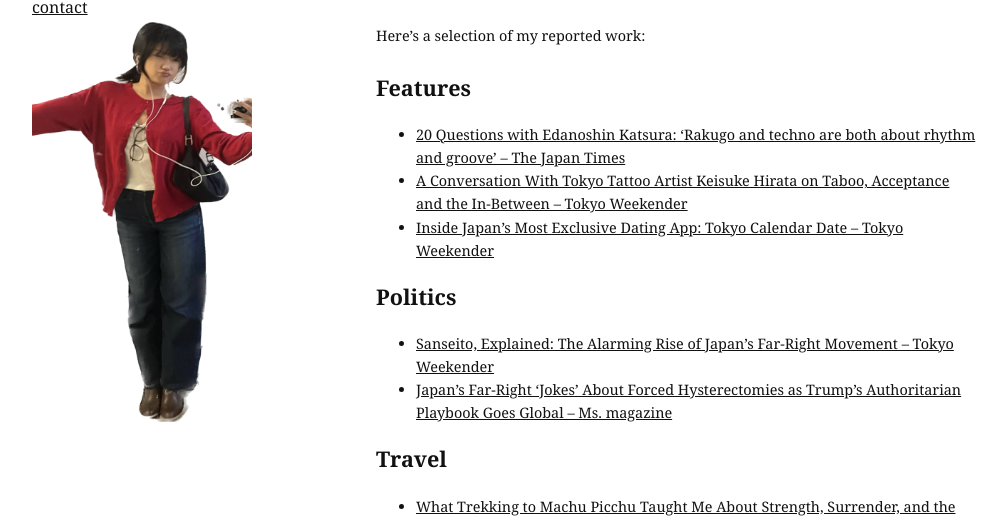
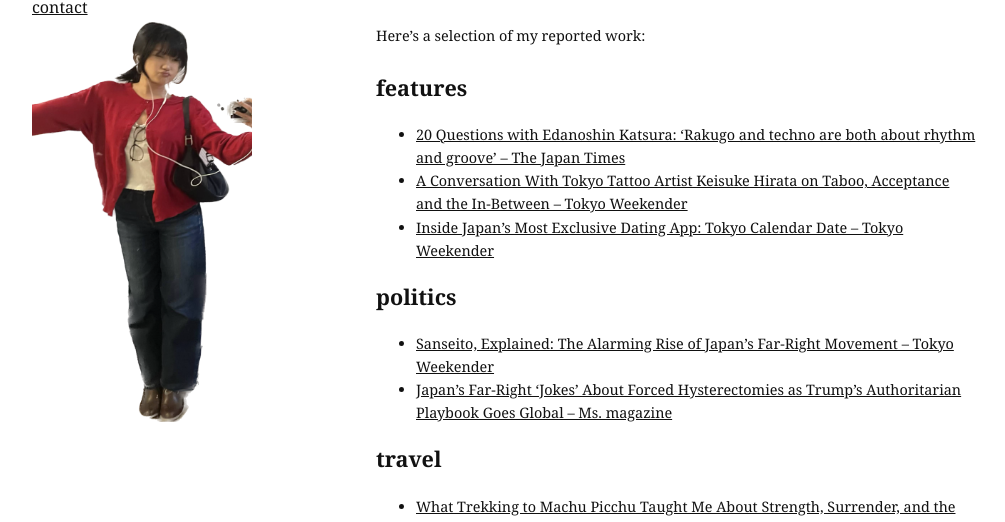
Before and after one commit to wakabss/portfolio-site, a Next.js app: page /reported in a window 1280 px wide. Shown: the part 244-766 px from the top of the page, without its empty margins (106-1111 px from the left). Built offline with nearby package versions, Linux system fonts and the light colour scheme.

Commit message:
Update page.tsx

```diff
--- a/app/reported/page.tsx
+++ b/app/reported/page.tsx
@@ -6,7 +6,7 @@ export default function ReportedPage() {
       <div style={{ fontSize: '0.9rem', lineHeight: 1.6 }}>
         <p>Here’s a selection of my reported work:</p>
 
-        <h2>Features</h2>
+        <h2>features</h2>
         <ul>
           <li>
             <a
@@ -40,7 +40,7 @@ export default function ReportedPage() {
           </li>
         </ul>
 
-        <h2>Politics</h2>
+        <h2>politics</h2>
         <ul>
           <li>
             <a
@@ -64,7 +64,7 @@ export default function ReportedPage() {
           </li>
         </ul>
 
-        <h2>Travel</h2>
+        <h2>travel</h2>
         <ul>
           <li>
             <a
```
